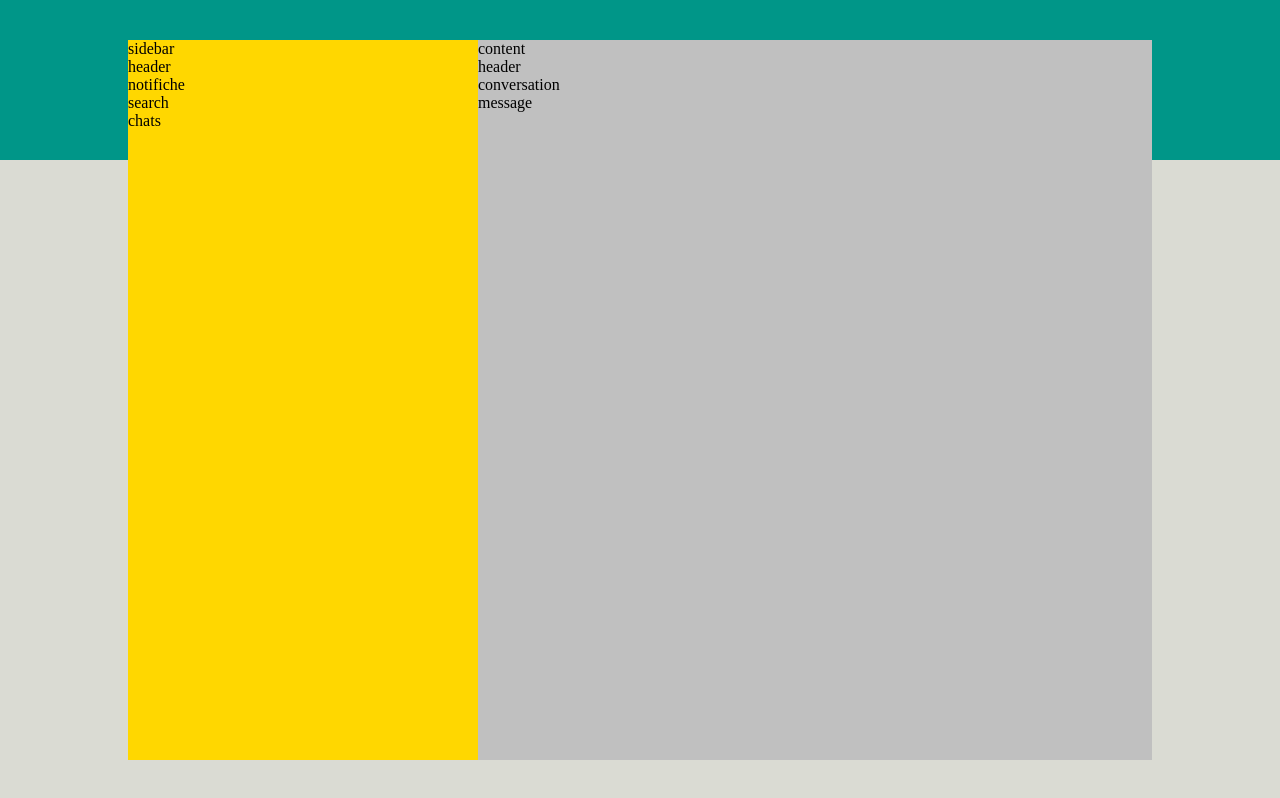
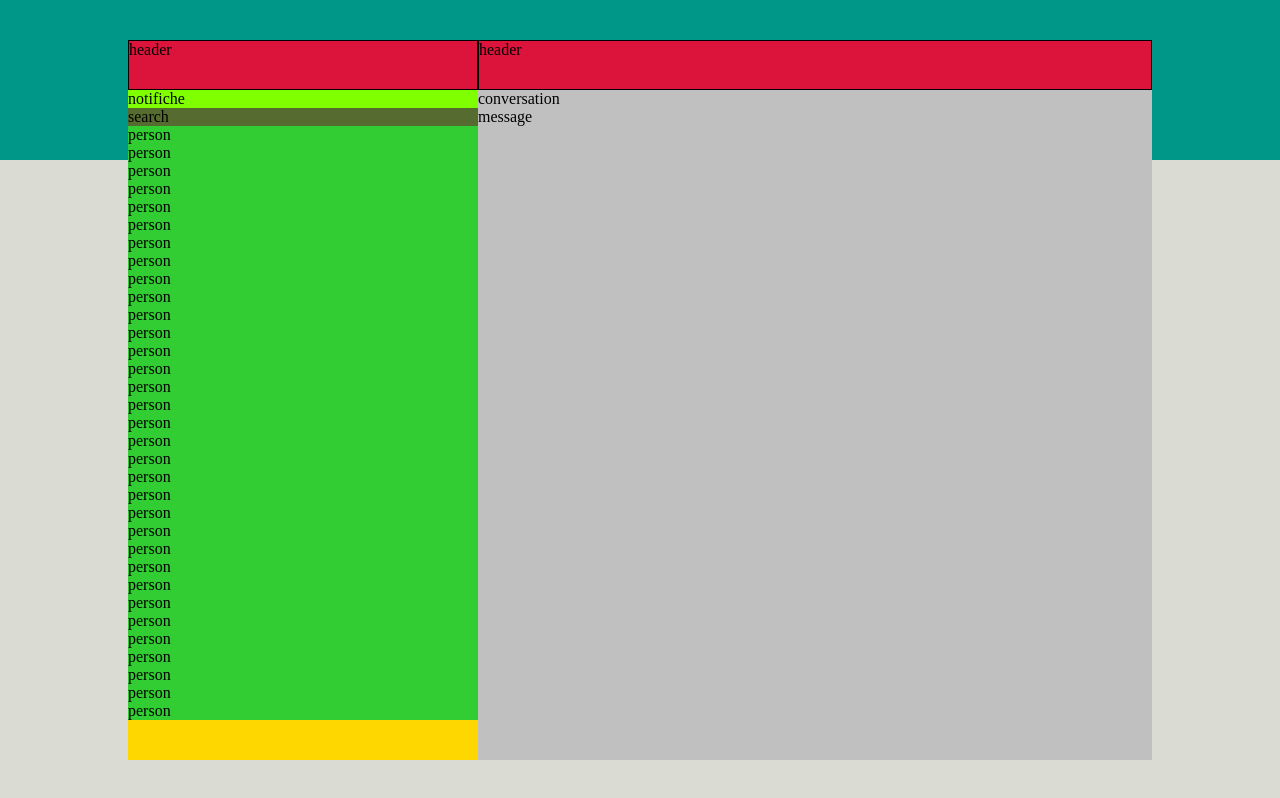
Before and after one commit to StefanoAntonelli93/html-css-boolzapp, a plain HTML site: page index.html in a window 1280 px wide. Drawn offline with Linux system fonts and the light colour scheme.

Commit message:
[UPD] add overflow a ul chats

```diff
--- a/css/style.css
+++ b/css/style.css
@@ -1,4 +1,7 @@
 /*  mobile first */
+
+
+
 
 /* reset */
 * {
@@ -6,6 +9,11 @@
     padding: 0;
     box-sizing: border-box;
 }
+
+
+
+
+
 /* common */
 body {
     background-color: lightblue;
@@ -22,9 +30,14 @@ body {
     background-color: gold;
     display: none;
 }
-.content {
-    background-color: silver;
-    flex-grow: 1;
+
+
+
+
+
+/* utilities */
+ul li {
+    list-style-type: none;
 }
 
 
@@ -33,15 +46,45 @@ body {
         background-color: aqua;
     }
 }
+
+/* tablet */
 @media screen and (min-width: 768px) {
     body {
         background-color: lightseagreen;
     }
     .sidebar {
-        display: block;
+        display: flex;
+        flex-direction: column;
+        flex-shrink: 0;
+        overflow: hidden;
+    }
+    .notifiche {
+        background-color: chartreuse;
+    }
+    .search {
+        background-color: darkolivegreen;
+    }
+    .chats {
+        background-color: limegreen;
+        overflow-y: scroll;
+    }
+    .content {
+        background-color: silver;
+        flex-grow: 1;
+    }
+    header {
+        background-color: crimson;
+        border: 1px solid black;
+        height: 50px;
         flex-shrink: 0;
     }
 }
+
+
+
+
+
+/* desktop */
 @media screen and (min-width: 992px) {
     body {
         background-image: linear-gradient(to top, #dadbd3 80%, #009688 80%);
--- a/index.html
+++ b/index.html
@@ -6,15 +6,51 @@
     <title>Boolzapp Layout</title>
     <link rel="stylesheet" href="css/style.css">
 </head>
-<body class="bg">
+<body>
     <div class="container">
-        <div class="sidebar">sidebar
+        <div class="sidebar">
             <header>header</header>
             <div class="notifiche">notifiche</div>
             <div class="search">search</div>
-            <div class="chats">chats</div>
+            <ul class="chats">
+                <li>person</li>
+                <li>person</li>
+                <li>person</li>
+                <li>person</li>
+                <li>person</li>
+                <li>person</li>
+                <li>person</li>
+                <li>person</li>
+                <li>person</li>
+                <li>person</li>
+                <li>person</li>
+                <li>person</li>
+                <li>person</li>
+                <li>person</li>
+                <li>person</li>
+                <li>person</li>
+                <li>person</li>
+                <li>person</li>
+                <li>person</li>
+                <li>person</li>
+                <li>person</li>
+                <li>person</li>
+                <li>person</li>
+                <li>person</li>
+                <li>person</li>
+                <li>person</li>
+                <li>person</li>
+                <li>person</li>
+                <li>person</li>
+                <li>person</li>
+                <li>person</li>
+                <li>person</li>
+                <li>person</li>
+
+
+            </ul>
         </div>
-        <div class="content">content
+        <div class="content">
             <header>header</header>
             <div class="conversation">conversation</div>
             <footer class="message">message</footer>
```
